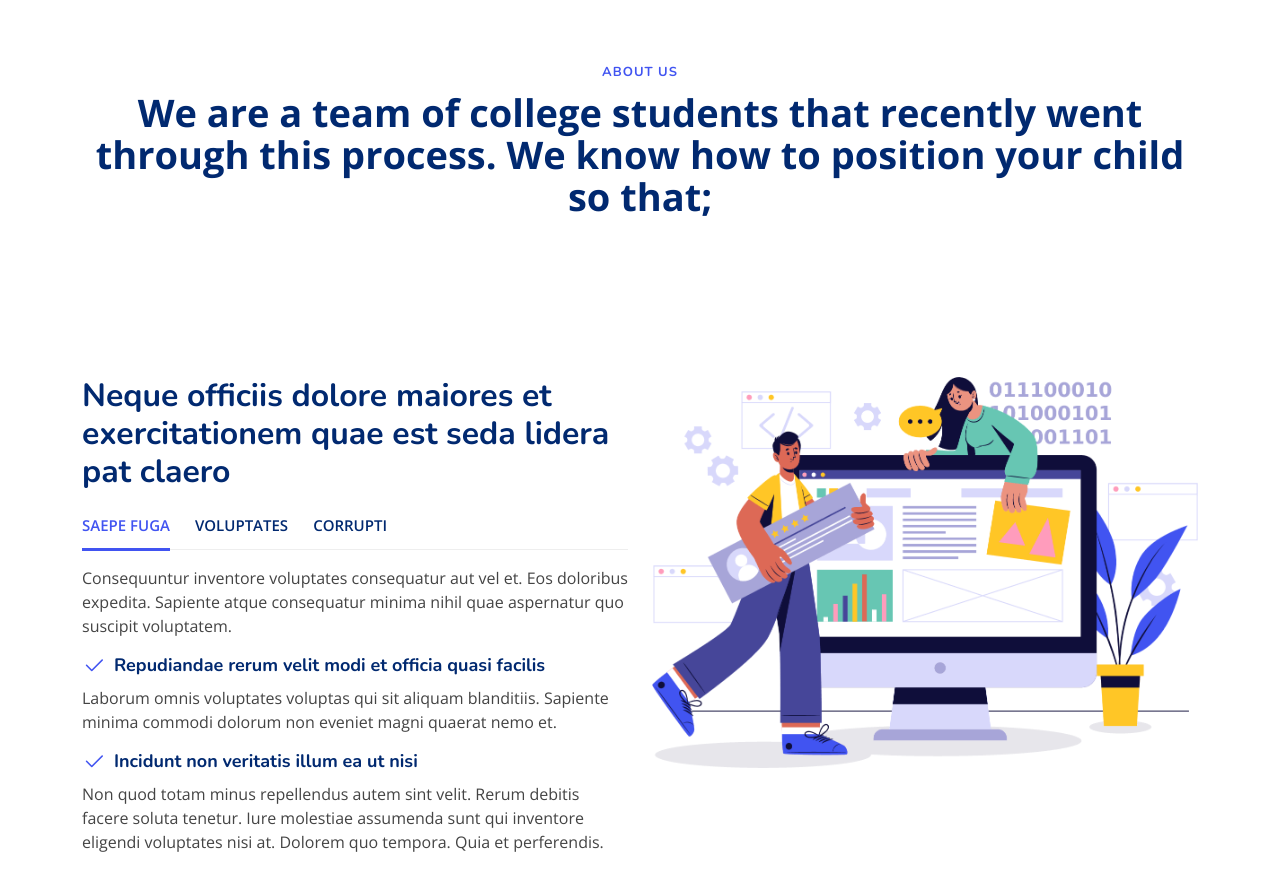
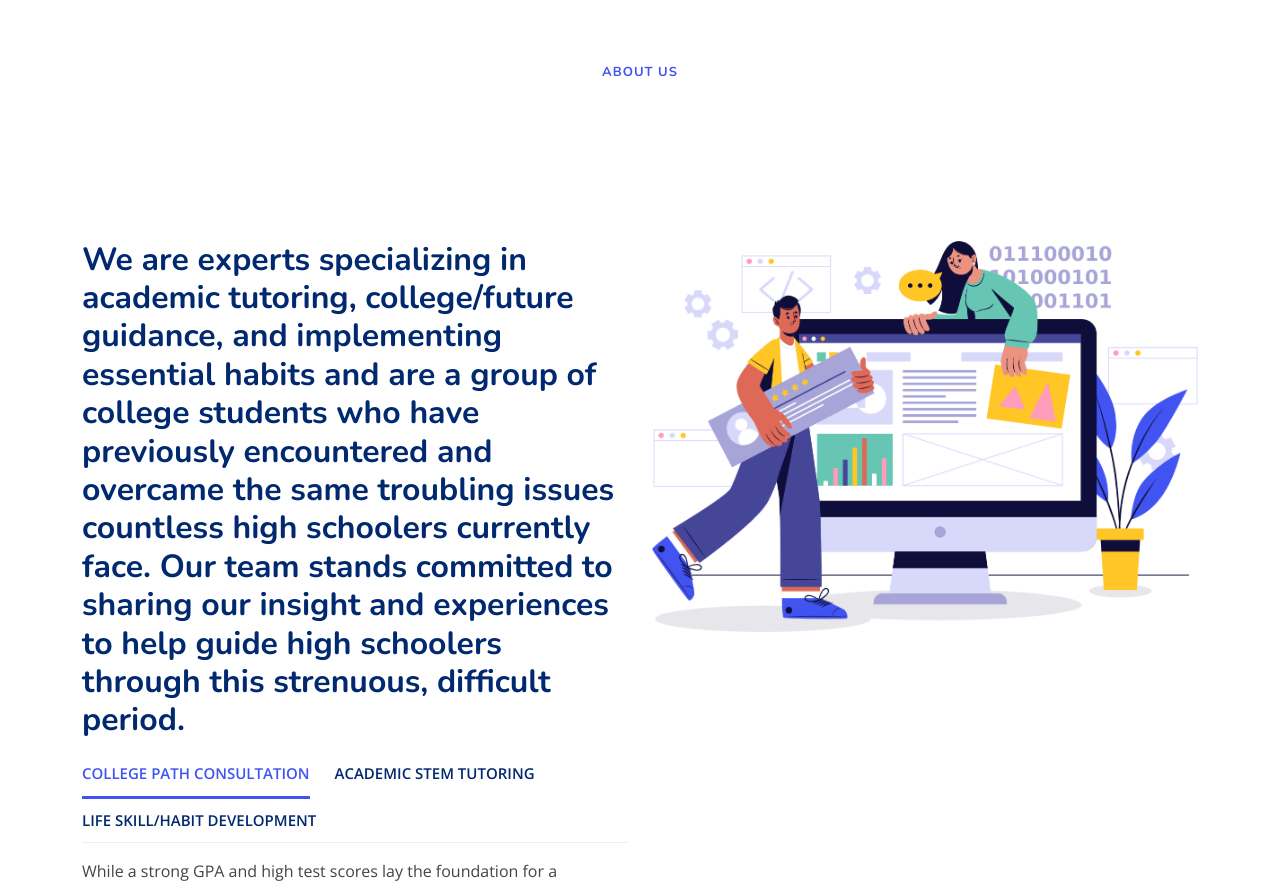
Before and after one commit to praveenksamy148/rcp_website, a plain HTML site: page about.html in a window 1280 px wide. Shown: the part 67-952 px from the top of the page. Drawn offline with nearby package versions, Linux system fonts and the light colour scheme.

Commit message:
changes to about page

```diff
--- a/about.html
+++ b/about.html
@@ -76,23 +76,23 @@
 
 		<header class="section-header">
           <h2>About Us</h2>
-          <p>We are a team of college students that recently went through this process. We know how to position your child so that;</p>
+          <!-- <p> </p> -->
         </header>
         <!-- Feature Tabs -->
         <div class="row feture-tabs" data-aos="fade-up">
           <div class="col-lg-6">
-            <h3>Neque officiis dolore maiores et exercitationem quae est seda lidera pat claero</h3>
+            <h3>We are experts specializing in academic tutoring, college/future guidance, and implementing essential habits and are a group of college students who have previously encountered and overcame the same troubling issues countless high schoolers currently face. Our team stands committed to sharing our insight and experiences to help guide high schoolers through this strenuous, difficult period.</h3>
 
             <!-- Tabs -->
             <ul class="nav nav-pills mb-3">
               <li>
-                <a class="nav-link active" data-bs-toggle="pill" href="#tab1">Saepe fuga</a>
+                <a class="nav-link active" data-bs-toggle="pill" href="#tab1">College Path Consultation</a>
               </li>
               <li>
-                <a class="nav-link" data-bs-toggle="pill" href="#tab2">Voluptates</a>
+                <a class="nav-link" data-bs-toggle="pill" href="#tab2">Academic STEM Tutoring</a>
               </li>
               <li>
-                <a class="nav-link" data-bs-toggle="pill" href="#tab3">Corrupti</a>
+                <a class="nav-link" data-bs-toggle="pill" href="#tab3">Life Skill/Habit Development</a>
               </li>
             </ul><!-- End Tabs -->
 
@@ -100,31 +100,37 @@
             <div class="tab-content">
 
               <div class="tab-pane fade show active" id="tab1">
-                <p>Consequuntur inventore voluptates consequatur aut vel et. Eos doloribus expedita. Sapiente atque consequatur minima nihil quae aspernatur quo suscipit voluptatem.</p>
+                <p>While a strong GPA and high test scores lay the foundation for a standout college application, with the competition to get into top universities increasing every year, there is much more to do. Our job at RCP Consulting is to help maximize your chances of getting into your dream schools and we are here to help you every step along the way.
+                </p>
                 <div class="d-flex align-items-center mb-2">
                   <i class="bi bi-check2"></i>
-                  <h4>Repudiandae rerum velit modi et officia quasi facilis</h4>
+                  <h4>Personalized Plan</h4>
                 </div>
-                <p>Laborum omnis voluptates voluptas qui sit aliquam blanditiis. Sapiente minima commodi dolorum non eveniet magni quaerat nemo et.</p>
+                <p> First, we get to learn more about you including your background, personality, interests and hobbies, and family. Helping us understand personal aspects about yourself helps us build a stronger college application and develop compelling college essays.
+                </p>
                 <div class="d-flex align-items-center mb-2">
                   <i class="bi bi-check2"></i>
-                  <h4>Incidunt non veritatis illum ea ut nisi</h4>
+                  <h4>College Essay/Supplementals Revising</h4>
                 </div>
-                <p>Non quod totam minus repellendus autem sint velit. Rerum debitis facere soluta tenetur. Iure molestiae assumenda sunt qui inventore eligendi voluptates nisi at. Dolorem quo tempora. Quia et perferendis.</p>
+                <p>We offer excellent college essay editing services to our clients and can help make each essay more personalized, structured, and thoughtful. Colleges are interested more in the personality of students and their life experiences rather than their statistics.
+                </p>
               </div><!-- End Tab 1 Content -->
 
               <div class="tab-pane fade show" id="tab2">
-                <p>Consequuntur inventore voluptates consequatur aut vel et. Eos doloribus expedita. Sapiente atque consequatur minima nihil quae aspernatur quo suscipit voluptatem.</p>
+                <p>Make sure not to fall behind in school! A high GPA and standardized test scores are imperative for building a convincing college application. Receive the proper academic tutoring you need from our experienced, passionate tutors online.
+                </p>
                 <div class="d-flex align-items-center mb-2">
                   <i class="bi bi-check2"></i>
-                  <h4>Repudiandae rerum velit modi et officia quasi facilis</h4>
+                  <h4>Meet With Our Experienced Tutors</h4>
                 </div>
-                <p>Laborum omnis voluptates voluptas qui sit aliquam blanditiis. Sapiente minima commodi dolorum non eveniet magni quaerat nemo et.</p>
+                <p>Our tutors with 7+ years experience provide hands-on, one-on-one academic tutoring services specialized for each student's specific needs and desires.
+                </p>
                 <div class="d-flex align-items-center mb-2">
                   <i class="bi bi-check2"></i>
-                  <h4>Incidunt non veritatis illum ea ut nisi</h4>
+                  <h4>Tutors Specialized in Various Subjects</h4>
                 </div>
-                <p>Non quod totam minus repellendus autem sint velit. Rerum debitis facere soluta tenetur. Iure molestiae assumenda sunt qui inventore eligendi voluptates nisi at. Dolorem quo tempora. Quia et perferendis.</p>
+                <p>Each of our prestigious tutors specialize in a variety of subjects and you will be taught by a selected tutor for your corresponding class. We specialize in high school mathematics, various sciences, English, and SAT/ACT Prep.
+                </p>
               </div><!-- End Tab 2 Content -->
 
               <div class="tab-pane fade show" id="tab3">
```
